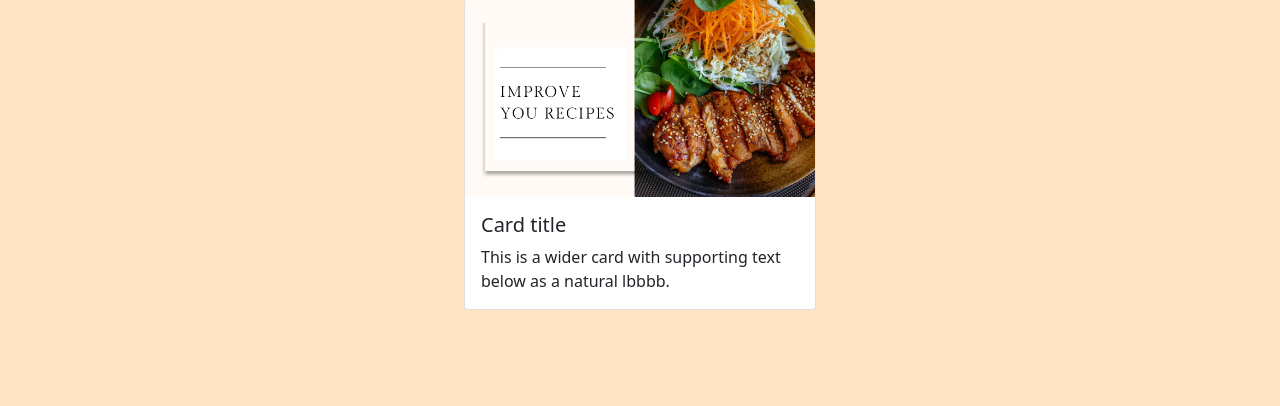
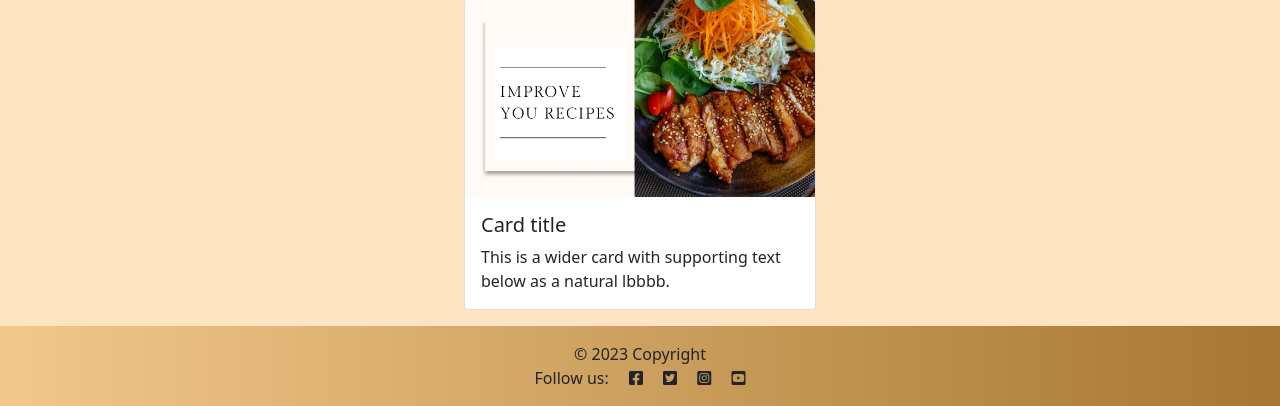
Before and after one commit to Aliona83/project4--test, a Django app: page / in a window 1280 px wide. Shown: the part 817-1223 px from the top of the page. Before the commit the page ends 1127 px from the top, so only its background shows below. Run offline with Django 3.2, Linux system fonts and the light colour scheme; parts of the project's set-up code (start-up, migrations or seed data) failed here and were passed over.

Commit message:
Add footer

```diff
--- a/static/css/style.css
+++ b/static/css/style.css
@@ -58,3 +58,6 @@
     color: #445261;
     text-decoration: underline;
 }
+.footer {
+    background: linear-gradient(to left,#a67732,#f2c88b )
+}
--- a/templates/base.html
+++ b/templates/base.html
@@ -64,6 +64,13 @@
 
         {% endblock content %}
     </main>
-
+    <!-- Footer -->
+    <footer class="footer mt-auto py-3 bg-danger">
+        <p class="m-0 text-center text-black">&copy; 2023 Copyright</p>
+        <p class="m-0 text-center text-black">Follow us: <i class="fab fa-facebook-square ms-3"></i>
+            <i class="fab fa-twitter-square ms-3"></i>
+            <i class="fab fa-instagram-square ms-3"></i>
+            <i class="fab fa-youtube-square ms-3"></i></p>
+    </footer>
 </body>
 </html>
```
